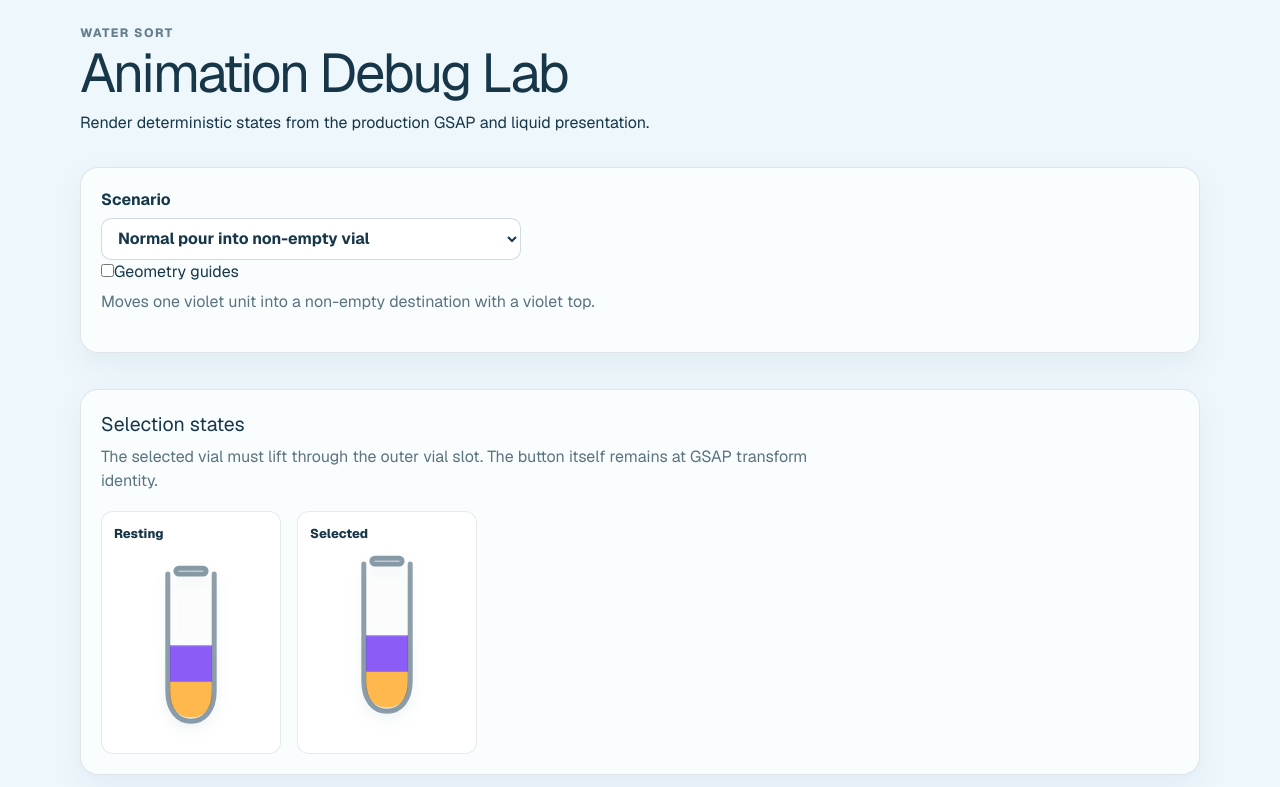
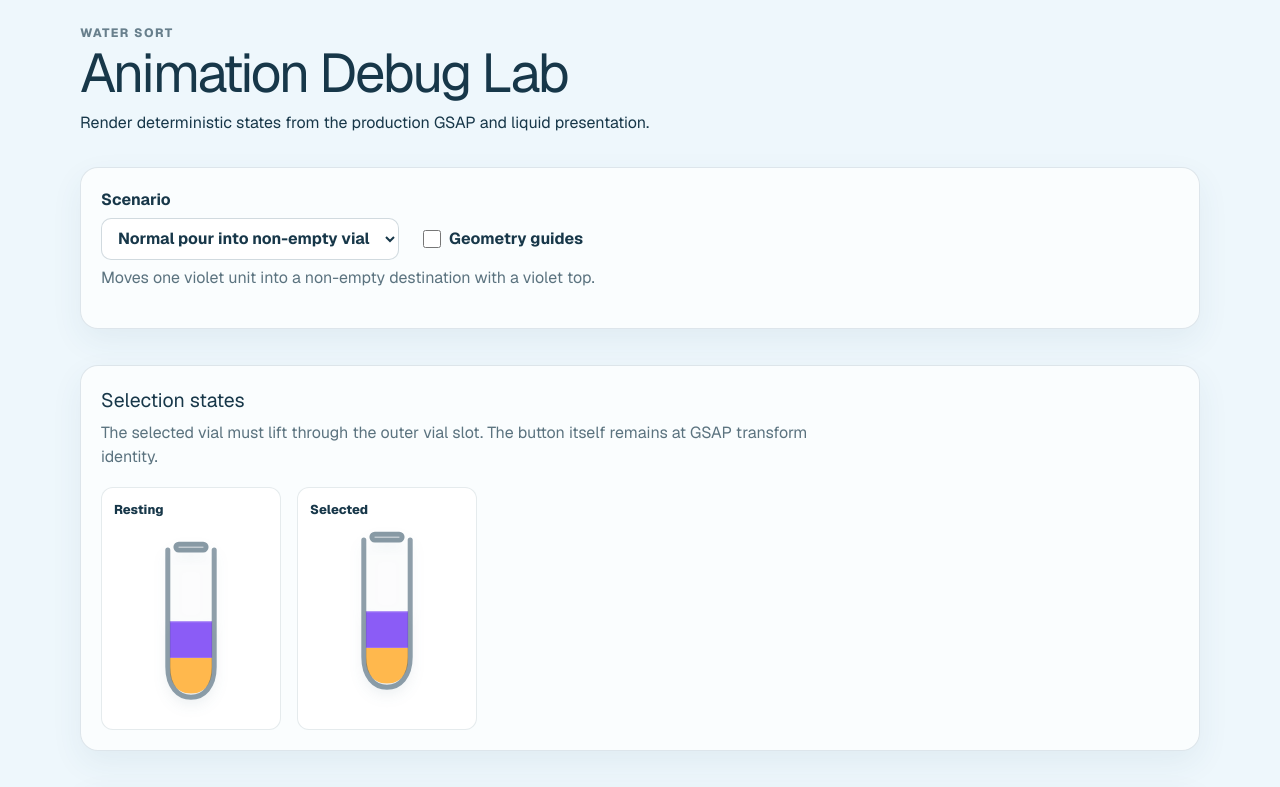
Before and after one commit to paleite/water-sort-puzzle, a Next.js app: page /debug/animation in a window 1280 px wide. Shown: the top 787 px of the page. Built offline with nearby package versions, Linux system fonts and the light colour scheme.

Commit message:
Style animation geometry guides

```diff
--- a/src/components/water-sort/animation-debug.module.css
+++ b/src/components/water-sort/animation-debug.module.css
@@ -55,6 +55,13 @@
   color: rgb(23 55 73 / 0.7);
 }
 
+.scenarioRow {
+  display: flex;
+  flex-wrap: wrap;
+  gap: 14px 24px;
+  align-items: end;
+}
+
 .scenarioControl {
   display: grid;
   gap: 6px;
@@ -70,6 +77,20 @@
   background: white;
   color: inherit;
   font: inherit;
+}
+
+.guideToggle {
+  display: inline-flex;
+  align-items: center;
+  gap: 8px;
+  min-height: 42px;
+  font-weight: 700;
+  cursor: pointer;
+}
+
+.guideToggle input {
+  width: 18px;
+  height: 18px;
 }
 
 .selectionGrid {
@@ -149,6 +170,21 @@
 
 .streamLayer path {
   opacity: 0;
+}
+
+.streamSourceGuide,
+.streamDestinationGuide {
+  stroke: white;
+  stroke-width: 1.5;
+  vector-effect: non-scaling-stroke;
+}
+
+.streamSourceGuide {
+  fill: #f59e0b;
+}
+
+.streamDestinationGuide {
+  fill: #ec4899;
 }
 
 .timeReadout {
```
